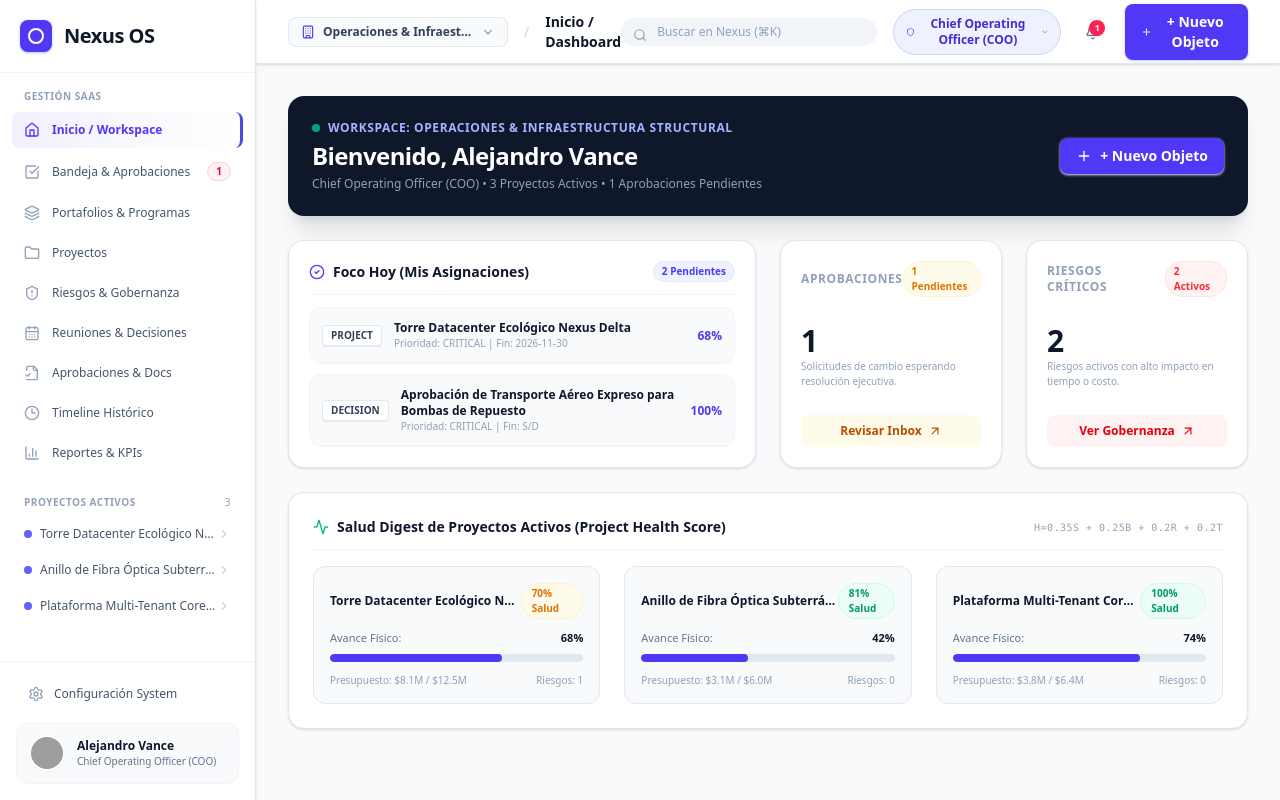
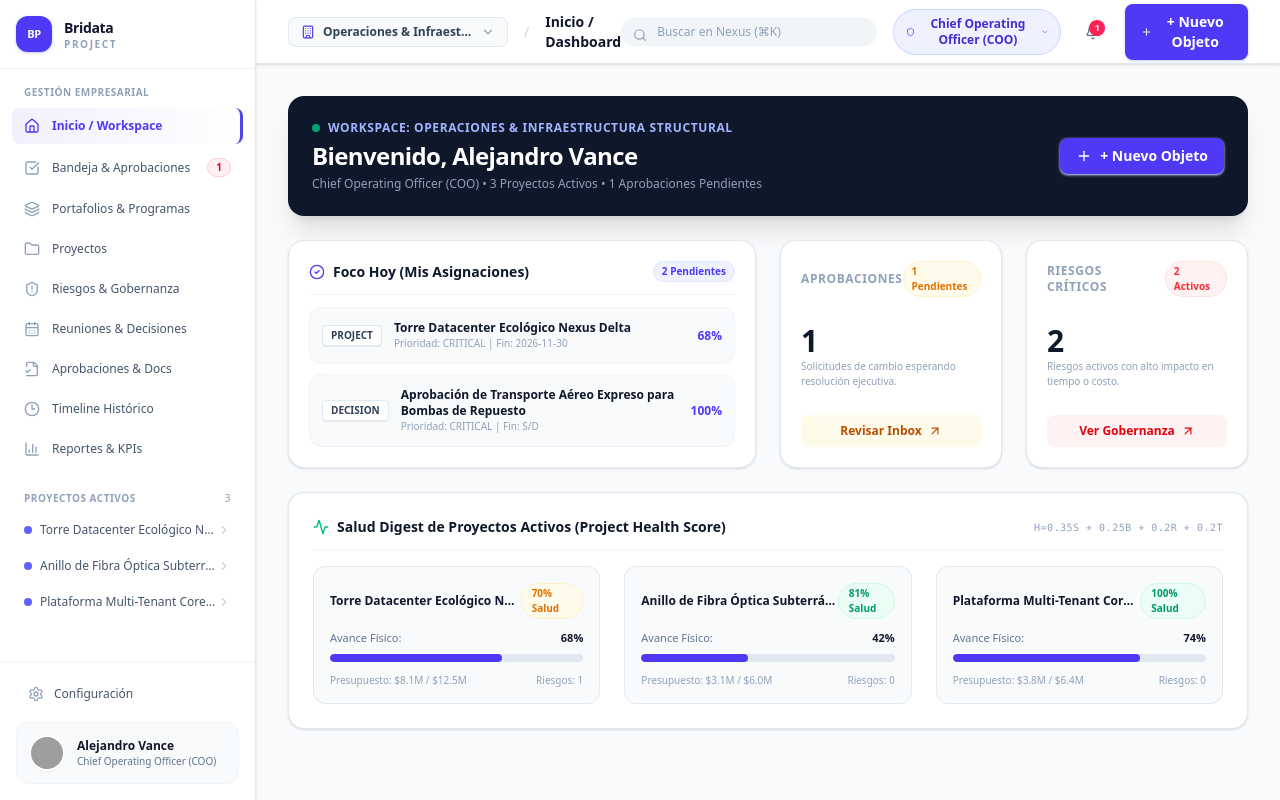
Before and after one commit to willyuceda10-alt/Nexus, a React (Vite) app: page / in a window 1280 px wide. Built offline with nearby package versions, Linux system fonts and the light colour scheme; grey boxes are pictures that could not be loaded.

Commit message:
feat(brand): apply Bridata Project sidebar identity

```diff
--- a/src/components/layout/Sidebar.tsx
+++ b/src/components/layout/Sidebar.tsx
@@ -1,7 +1,6 @@
 import React from 'react';
 import {
   Home,
-  Briefcase,
   Layers,
   Folder,
   ShieldAlert,
@@ -11,12 +10,10 @@ import {
   BarChart3,
   Settings,
   ChevronRight,
-  Sparkles,
-  Zap,
-  Users,
   CheckSquare,
 } from 'lucide-react';
 import { useNexus } from '../../context/NexusContext';
+import { BRAND } from '../../config/brand';
 
 export const Sidebar: React.FC = () => {
   const {
@@ -46,19 +43,24 @@ export const Sidebar: React.FC = () => {
 
   return (
     <aside className="w-64 bg-white border-r border-slate-200 flex flex-col h-full flex-shrink-0 shadow-sm z-20">
-      {/* Brand Header */}
-      <div className="p-5 flex items-center gap-3 border-b border-slate-100">
-        <div className="w-8 h-8 bg-indigo-600 rounded-lg flex items-center justify-center shadow-sm shadow-indigo-200 flex-shrink-0">
-          <div className="w-4 h-4 border-2 border-white rounded-full"></div>
+      <div className="px-4 py-4 flex items-center gap-3 border-b border-slate-100">
+        <div className="w-9 h-9 bg-indigo-600 rounded-xl flex items-center justify-center shadow-sm shadow-indigo-200 flex-shrink-0">
+          <span className="text-[11px] font-extrabold tracking-tight text-white">{BRAND.initials}</span>
         </div>
-        <span className="text-xl font-bold tracking-tight text-slate-900">Nexus OS</span>
+        <div className="min-w-0 leading-tight">
+          <div className="text-sm font-extrabold tracking-tight text-slate-900 truncate">
+            {BRAND.company}
+          </div>
+          <div className="text-[10px] font-semibold tracking-[0.16em] uppercase text-slate-400">
+            {BRAND.product}
+          </div>
+        </div>
       </div>
 
       <div className="flex-1 overflow-y-auto no-scrollbar py-4 px-3 space-y-6">
-        {/* Main Nav Section */}
         <div>
           <div className="text-[10px] uppercase tracking-wider text-slate-400 font-bold px-3 mb-2">
-            Gestión SaaS
+            Gestión empresarial
           </div>
           <nav className="space-y-1">
             {navItems.map((item) => {
@@ -95,7 +97,6 @@ export const Sidebar: React.FC = () => {
           </nav>
         </div>
 
-        {/* Quick Project Access Section */}
         <div>
           <div className="flex items-center justify-between text-[10px] uppercase tracking-wider text-slate-400 font-bold px-3 mb-2">
             <span>Proyectos Activos</span>
@@ -129,7 +130,6 @@ export const Sidebar: React.FC = () => {
         </div>
       </div>
 
-      {/* Footer Settings & Persona User Card */}
       <div className="p-4 border-t border-slate-100 space-y-3">
         <button
           onClick={() => setActiveTab('settings')}
@@ -140,7 +140,7 @@ export const Sidebar: React.FC = () => {
           }`}
         >
           <Settings className="h-4 w-4 text-slate-400" />
-          <span>Configuración System</span>
+          <span>Configuración</span>
         </button>
 
         <div className="bg-slate-50 rounded-xl p-3 flex items-center gap-3 border border-slate-100">
```
